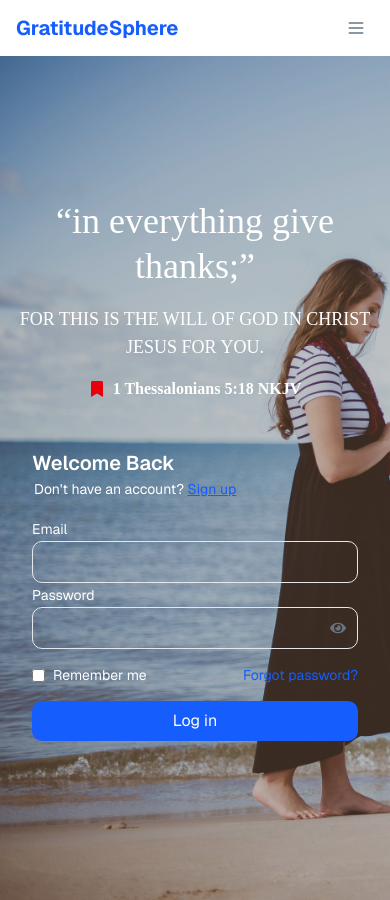
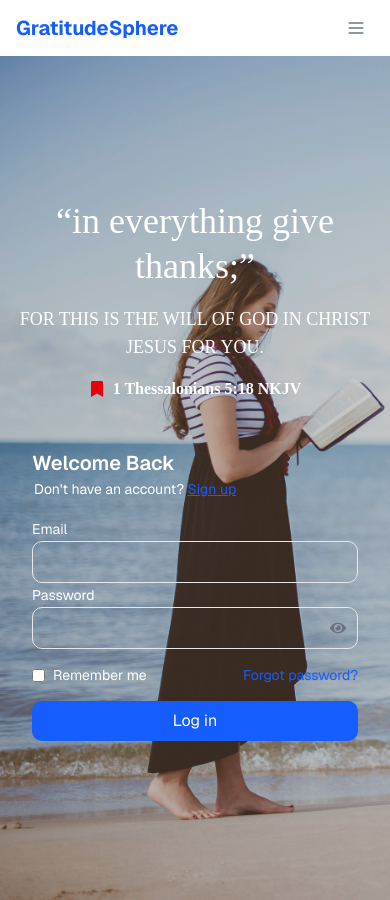
Before and after one commit to kislay-gupta/thanksgiving, a Next.js app: page /login in a window 390 px wide. Built offline with nearby package versions, Linux system fonts and the light colour scheme.

Commit message:
feat: mobile friendly image

```diff
--- a/src/app/(auth)/login/page.tsx
+++ b/src/app/(auth)/login/page.tsx
@@ -123,7 +123,7 @@ const LoginPage = () => {
 
   return (
     <div
-      className="relative h-screen w-full  bg-no-repeat bg-cover bg-accent lg:bg-center"
+      className="relative h-screen w-full bg-[position:12%]  bg-no-repeat bg-cover  bg-accent lg:bg-center"
       style={{ backgroundImage: `url('/pc1.jpeg')` }}
     >
       <div className="absolute inset-0 bg-black/20"></div>
--- a/src/app/(auth)/signup/page.tsx
+++ b/src/app/(auth)/signup/page.tsx
@@ -464,7 +464,7 @@ const SignupPage = () => {
   return (
     <>
       <div
-        className="min-h-full w-full bg-cover lg:bg-center relative" // Removed -mt-16
+        className="min-h-full w-full bg-cover bg-[position:12%] lg:bg-center relative"
         style={{ backgroundImage: `url('/pc1.jpeg')` }}
       >
         {/* Overlay */}
```
